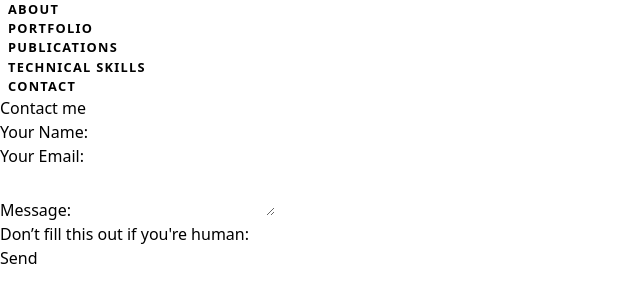
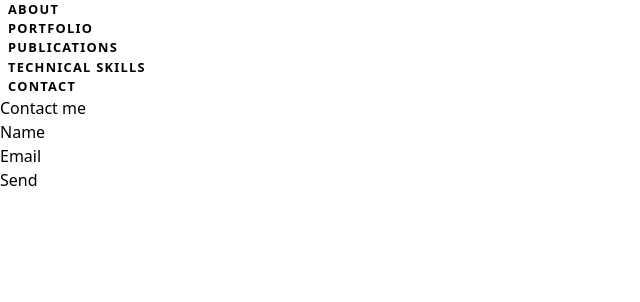
Before and after one commit to Reizka/renny-cv, a SvelteKit app: page /contact in a window 1280 px wide. Shown: the top 302 px of the page, without its empty margins (0-640 px from the left). Built offline with nearby package versions, Linux system fonts and the light colour scheme.

Commit message:
fixing the netlify form

```diff
--- a/src/routes/contact/+page.svelte
+++ b/src/routes/contact/+page.svelte
@@ -2,57 +2,25 @@
 	let name = '';
 	let email = '';
 	let message = '';
-	let sgAPI ="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"
+</script>
 
-	function handleSubmit() {
-		console.log(`Name: ${name}`);
-				console.log(`Email: ${email}`);
-				console.log(`Message: ${message}`);
-		// Verify the reCAPTCHA response
-		grecaptcha.enterprise.ready(function () {
-			grecaptcha.enterprise.execute(process.env.GOOGLE_RECAPTCHA, {action: 'login'}).then(function(token) {
-				// Send the email
-				// Replace this with your own email sending logic
-
-				console.log(`reCAPTCHA response: ${token}`);
-
-				// Reset the form
-				name = '';
-				email = '';
-				message = '';
-			});
-		});
-
-		// Prevent form submission until reCAPTCHA response is verified
-		return false;
-	}
-</script>
 <main>
-
 	<div class="flex flex-col items-center ">
-	<h2 class="text-6xl relative postion-left-0 pb-10 underline min-[400px]:text-2xl">Contact me</h2>
+		<h2 class="text-6xl relative postion-left-0 pb-10 underline min-[400px]:text-2xl">
+			Contact me
+		</h2>
 		<div class="flex flex-col bg-white border-2 m-auto md:w-1/2 sm:w-[80%] shadow-2xl items-center">
-		<form name="contact" method="POST" data-netlify="true" netlify-honeypot="bot-field">
+			<form name="contact" netlify>
 				<p>
-			  <label for="name">Your Name:</label>
-			  <input type="text" name="name" id="name" required>
+					<label>Name <input type="text" name="name" /></label>
 				</p>
 				<p>
-			  <label for="email">Your Email:</label>
-			  <input type="email" name="email" id="email" required>
+					<label>Email <input type="email" name="email" /></label>
 				</p>
-			<p>
-			  <label for="message">Message:</label>
-			  <textarea name="message" id="message" required></textarea>
-			</p>
-			<div class="hidden">
-			  <label>Don’t fill this out if you're human: <input name="bot-field"></label>
-			</div>
 				<p>
 					<button type="submit">Send</button>
 				</p>
 			</form>
-
 		</div>
 	</div>
 </main>
```
Also changed, not shown: 1 other file (tests, documents, lock files or other folders). Lines whose indentation alone changed are shown as unchanged.
